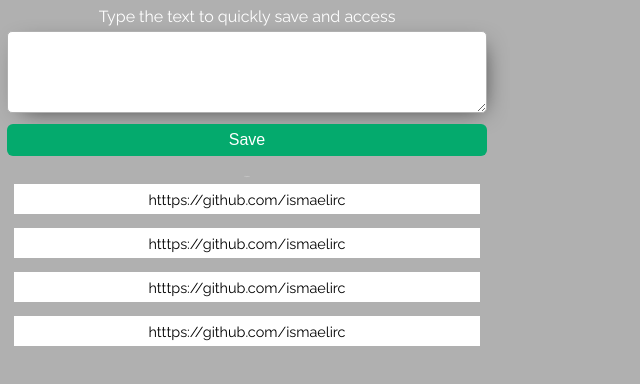
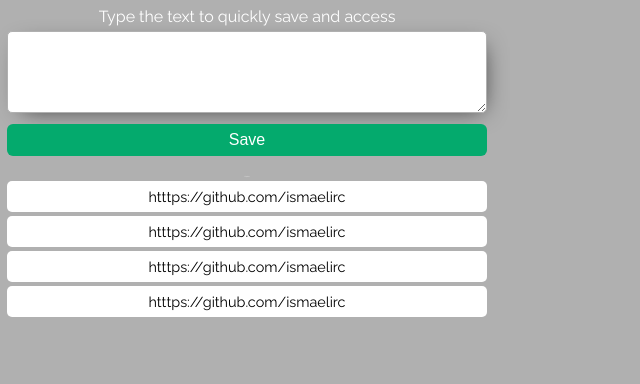
Before and after one commit to ismaelirc/chrome-copy-extension, a browser extension: page index.html in a window 1280 px wide. Shown: the whole page, without its empty margins (0-640 px from the left). Drawn offline with Linux system fonts and the light colour scheme; a web font is replaced by a local one.

Commit message:
Refactor styles and html

```diff
--- a/index.html
+++ b/index.html
@@ -17,25 +17,18 @@
                 <button class="container_button" id="buttonSave" >Save</button>
             </div>
             <p class="title_copies">Copies</p>
+
             <div class="container_descriptions">
-                <div class="copy_description">
-                    <p>htttps://github.com/ismaelirc</p>
-                </div>
+                <p>htttps://github.com/ismaelirc</p>
             </div>
             <div class="container_descriptions">
-                <div class="copy_description">
-                    <p>htttps://github.com/ismaelirc</p>
-                </div>
+                <p>htttps://github.com/ismaelirc</p>
             </div>
             <div class="container_descriptions">
-                <div class="copy_description">
-                    <p>htttps://github.com/ismaelirc</p>
-                </div>
+                <p>htttps://github.com/ismaelirc</p>
             </div>
             <div class="container_descriptions">
-                <div class="copy_description">
-                    <p>htttps://github.com/ismaelirc</p>
-                </div>
+                <p>htttps://github.com/ismaelirc</p>
             </div>
         </section>
     </body>
--- a/styles/style.css
+++ b/styles/style.css
@@ -43,15 +43,19 @@
 }
 
 .container_descriptions{
+    background-color: var(--color-white);
     display: flex;
     justify-content: center;
     flex-wrap: wrap;
-    align-items: center;
     width: 480px;
     padding: 7px;
+    margin-top: 4px;
     transition: transform .2s;
-    border-radius: 2px;
+    border-radius: 5px;
     cursor: pointer;
+    align-items: center;
+    font-size: 0.9rem;
+    overflow: hidden;
 }
 
 .container_descriptions:hover {
@@ -86,14 +90,3 @@
     font-size: 0.1rem;
     color: var(--color-white);
 }
-
-.copy_description{
-    background-color: var(--color-white);
-    width: 100%;
-    height: 30px;
-    display: flex;
-    justify-content: center;
-    align-items: center;
-    font-size: 0.9rem;
-    overflow: hidden;
-}
```
